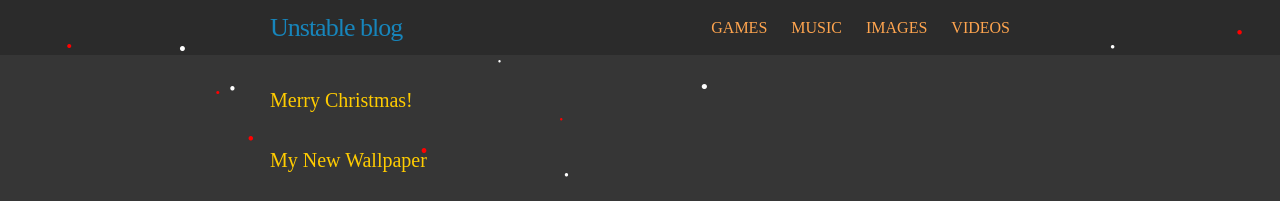
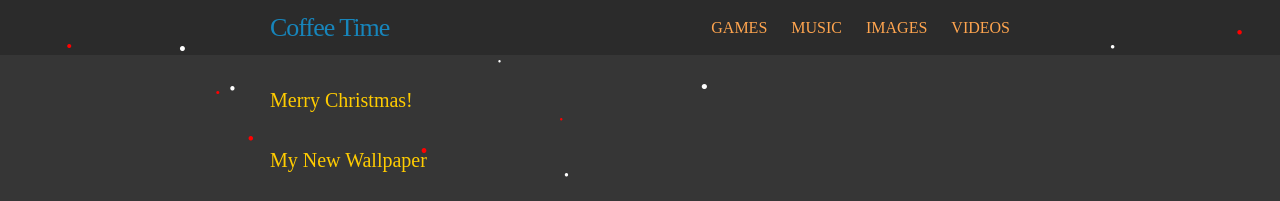
Before and after one commit to skandyn-sh/skandyn-sh.github.io, a Jekyll site: the page built from index.html, in a window 1280 px wide. Shown: the top 201 px of the page. Built offline with Jekyll 4.4.1, drawn with Linux system fonts in a browser that asks for light colours; nearby versions of some CDN libraries; library files that are not in the unit come from our copies; comment, search, counter and statistics services are not loaded.

Commit message:
Update _config.yml

```diff
--- a/_config.yml
+++ b/_config.yml
@@ -1,4 +1,4 @@
-title: Unstable blog
+title: Coffee Time
 email:
 baseurl: "" # the subpath of your site, e.g. /blog
 url: "http://skandyn-sh.github.io" # the base hostname & protocol for your site, e.g. http://example.com
```
